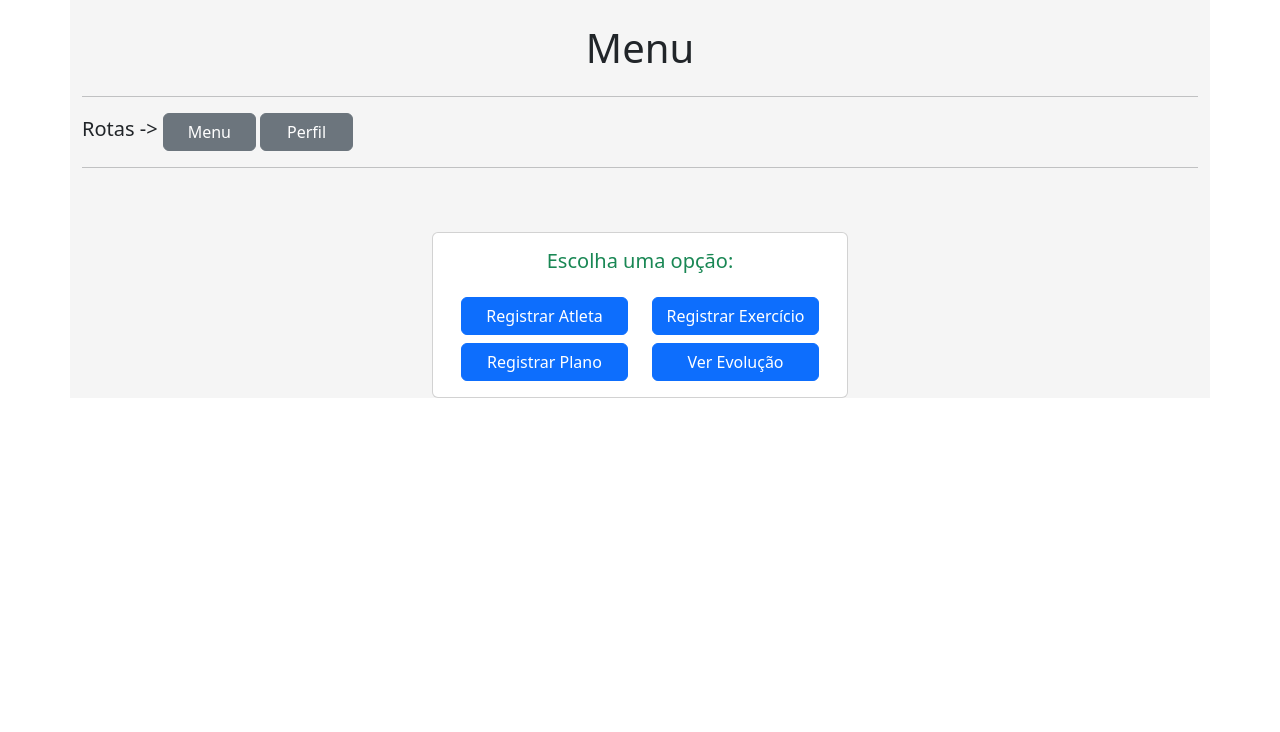
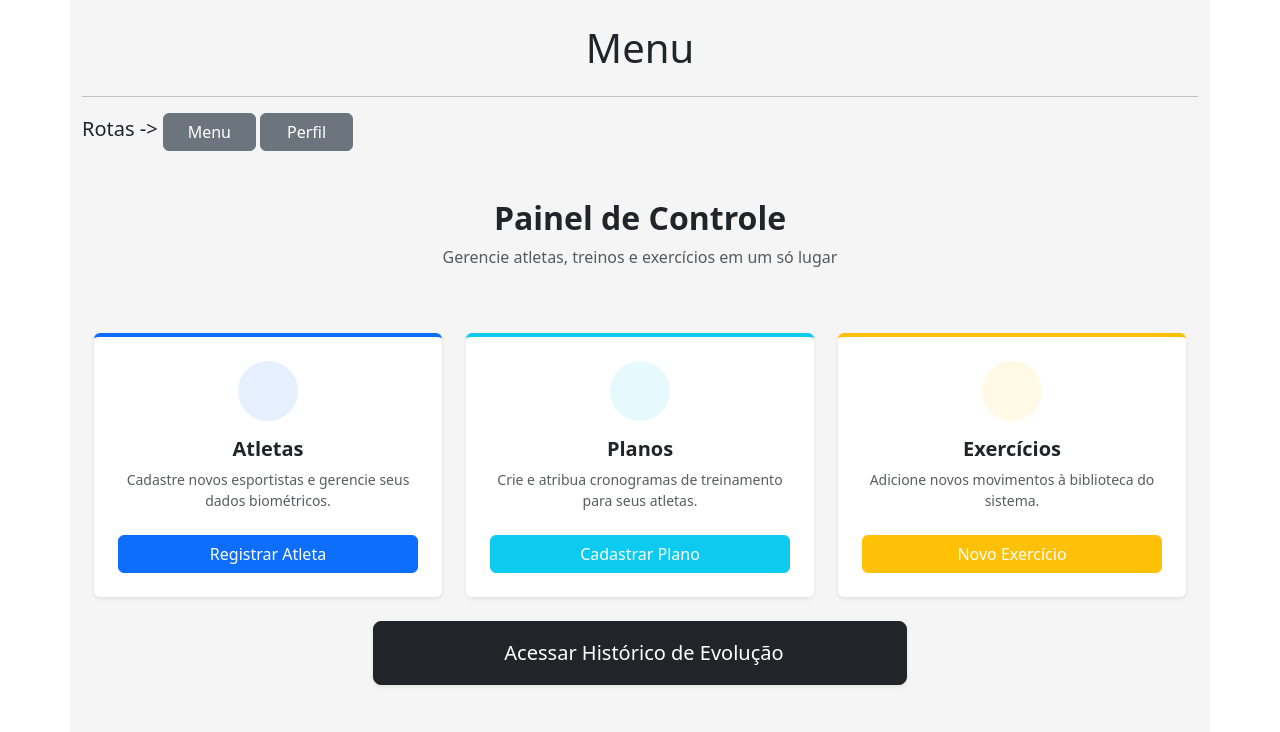
Before and after one commit to gabrielfernandocardoso-assuncao/Sistema-de-Gest-o-de-Atletas, a Flask app: page /menu/ in a window 1280 px wide. Shown: the top 732 px of the page. Run offline with Flask 3, Linux system fonts and the light colour scheme; some libraries are stand-ins or nearby versions.

Commit message:
refiz o front-end

```diff
--- a/sistema/templates/menu.html
+++ b/sistema/templates/menu.html
@@ -1,164 +1,155 @@
 {% extends 'base.html' %}
 
-{% block titulo%} Menu {% endblock %}
+{% block titulo %} Menu Principal {% endblock %}
 
 {% block content %}
     {% include 'cabecalho.html' %}
 
-    <hr>
-    <!-- padrao de toda pagina -->
-
-    <div class="row justify-content-center" >
-        <div class="card mt-5" style="width: 26rem;">
-            <div class="card-body ">
-                <h5 class="card-title text-success text-center">Escolha uma opção:</h5>
-                <!-- A ROW cria a linha. justify-content-center centraliza as colunas se sobrarem espaços -->
-                <div class="row justify-content-center mt-4">
-
-                    <!-- Primeira Coluna (6 unidades de largura) -->
-                    <div class="col-6 d-grid gap-2">
-                        <!-- botao para cadastrar Atleta -->
-                        <button type="button" class="btn btn-primary" data-bs-toggle="modal" data-bs-target="#cadastro">
-                            Registrar Atleta
-                        </button>
-                        <!-- modal registro de Atleta -->
-                        <div class="modal fade" id="cadastro" tabindex="-1">
-                            <div class="modal-dialog">
-                                <div class="modal-content">
-                                    <!-- Cabeçalho -->
-                                    <div class="modal-header bg-primary">
-                                        <h5>Cadastre o Atleta...</h5>
-                                        <button type="button" class="btn-close" data-bs-dismiss="modal"></button>
+    <div class="container py-5">
+        <div class="row text-center mb-5">
+            <h2 class="fw-bold text-dark">Painel de Controle</h2>
+            <p class="text-muted">Gerencie atletas, treinos e exercícios em um só lugar</p>
         </div>
 
-                                    <!-- corpo do modal -->
-                                    <div class="modal-body">
-                                        <!-- colocar o formulario -->
-                                        <form action="" method="post">
-                                            <!-- form_atleta -->
-                                            {{ form_atleta.csrf_token }}
-
-                                            {{ form_atleta.nome.label() }}
-                                            {{ form_atleta.nome(class="form-control")}}
-
-                                            {{ form_atleta.posicao.label() }}
-                                            {{ form_atleta.posicao(class="form-control")}}
-
-                                            {{ form_atleta.data_nascimento.label() }}
-                                            {{ form_atleta.data_nascimento(class="form-control")}}
-
-                                            {{ form_atleta.peso_atual.label() }}
-                                            {{ form_atleta.peso_atual(class="form-control")}}
-
-                                            {{ form_atleta.altura.label() }}
-                                            {{ form_atleta.altura(class="form-control")}}
-
-                                            {{ form_atleta.btnsubmit(class="btn btn-primary mt-4 w-100")}}
-                                        </form>
-
+        <div class="row g-4 justify-content-center">
+            <div class="col-md-4">
+                <div class="card h-100 border-0 shadow-sm border-top border-primary border-4">
+                    <div class="card-body text-center p-4">
+                        <div class="bg-primary bg-opacity-10 rounded-circle d-inline-flex align-items-center justify-content-center mb-3" style="width: 60px; height: 60px;">
+                            <i class="bi bi-person-plus-fill fs-3 text-primary"></i>
+                        </div>
+                        <h5 class="card-title fw-bold">Atletas</h5>
+                        <p class="card-text text-muted small">Cadastre novos esportistas e gerencie seus dados biométricos.</p>
+                        <button class="btn btn-primary w-100 mt-2" data-bs-toggle="modal" data-bs-target="#modalAtleta">Registrar Atleta</button>
+                    </div>
+                </div>
             </div>
 
-                                    <!-- rodapé -->
-                                    <div class="modal-footer bg-secondary">
-                                        <button type="button" class="btn btn-danger col-3" data-bs-dismiss="modal">Fechar</button>
+            <div class="col-md-4">
+                <div class="card h-100 border-0 shadow-sm border-top border-info border-4">
+                    <div class="card-body text-center p-4">
+                        <div class="bg-info bg-opacity-10 rounded-circle d-inline-flex align-items-center justify-content-center mb-3" style="width: 60px; height: 60px;">
+                            <i class="bi bi-journal-text fs-3 text-info"></i>
+                        </div>
+                        <h5 class="card-title fw-bold">Planos</h5>
+                        <p class="card-text text-muted small">Crie e atribua cronogramas de treinamento para seus atletas.</p>
+                        <button class="btn btn-info text-white w-100 mt-2" data-bs-toggle="modal" data-bs-target="#modalPlano">Cadastrar Plano</button>
+                    </div>
+                </div>
+            </div>
+
+            <div class="col-md-4">
+                <div class="card h-100 border-0 shadow-sm border-top border-warning border-4">
+                    <div class="card-body text-center p-4">
+                        <div class="bg-warning bg-opacity-10 rounded-circle d-inline-flex align-items-center justify-content-center mb-3" style="width: 60px; height: 60px;">
+                            <i class="bi bi-activity fs-3 text-warning"></i>
+                        </div>
+                        <h5 class="card-title fw-bold">Exercícios</h5>
+                        <p class="card-text text-muted small">Adicione novos movimentos à biblioteca do sistema.</p>
+                        <button class="btn btn-warning text-white w-100 mt-2" data-bs-toggle="modal" data-bs-target="#modalExercicio">Novo Exercício</button>
+                    </div>
+                </div>
+            </div>
+
+            <div class="col-md-6 mt-4">
+                <a href="{{ url_for('Evolucao') }}" class="btn btn-dark btn-lg w-100 py-3 shadow-sm">
+                    <i class="bi bi-graph-up-arrow me-2 text-success"></i> Acessar Histórico de Evolução
+                </a>
+            </div>
+        </div>
+    </div>
+
+    <div class="modal fade" id="modalAtleta" tabindex="-1">
+        <div class="modal-dialog modal-dialog-centered">
+            <div class="modal-content border-0 shadow">
+                <div class="modal-header bg-primary text-white">
+                    <h5 class="modal-title fw-bold">Novo Atleta</h5>
+                    <button type="button" class="btn-close btn-close-white" data-bs-dismiss="modal"></button>
+                </div>
+                <div class="modal-body p-4">
+                    <form action="" method="post">
+                        {{ form_atleta.csrf_token }}
+                        <div class="mb-3">
+                            {{ form_atleta.nome.label(class="form-label small fw-bold") }}
+                            {{ form_atleta.nome(class="form-control") }}
+                        </div>
+                        <div class="mb-3">
+                            {{ form_atleta.posicao.label(class="form-label small fw-bold") }}
+                            {{ form_atleta.posicao(class="form-control") }}
+                        </div>
+                        <div class="row g-2 mb-3">
+                            <div class="col-6">
+                                {{ form_atleta.peso_atual.label(class="form-label small fw-bold") }}
+                                {{ form_atleta.peso_atual(class="form-control") }}
+                            </div>
+                            <div class="col-6">
+                                {{ form_atleta.altura.label(class="form-label small fw-bold") }}
+                                {{ form_atleta.altura(class="form-control") }}
+                            </div>
+                        </div>
+                        <div class="mb-4">
+                            {{ form_atleta.data_nascimento.label(class="form-label small fw-bold") }}
+                            {{ form_atleta.data_nascimento(class="form-control", type="date") }}
+                        </div>
+                        {{ form_atleta.btnsubmit(class="btn btn-primary w-100 py-2") }}
+                    </form>
                 </div>
             </div>
         </div>
     </div>
 
-                        <!-- botao registro do plano -->
-                        <button type="button" class="btn btn-primary" data-bs-toggle="modal" data-bs-target="#cadastro_plano">
-                            Registrar Plano
-                        </button>
-
-                        <!-- modal -->
-                        <div class="modal fade" id="cadastro_plano" tabindex="-1">
-                            <div class="modal-dialog">
-                                <div class="modal-content">
-                                    <!-- Cabeçalho -->
-                                        <div class="modal-header bg-primary">
-                                        <h5>Faça um Plano...</h5>
-                                        <button type="button" class="btn-close" data-bs-dismiss="modal"></button>
+    <div class="modal fade" id="modalPlano" tabindex="-1">
+        <div class="modal-dialog modal-dialog-centered">
+            <div class="modal-content border-0 shadow">
+                <div class="modal-header bg-info text-white">
+                    <h5 class="modal-title fw-bold">Novo Plano de Treino</h5>
+                    <button type="button" class="btn-close btn-close-white" data-bs-dismiss="modal"></button>
                 </div>
-
-                                    <!-- corpo do modal -->
-                                    <div class="modal-body">
-                                        <!-- colocar formulario -->
+                <div class="modal-body p-4">
                     <form action="" method="post">
-                                            <!-- form_planotreino -->
                         {{ form_planotreino.csrf_token }}
-
-                                            {{ form_planotreino.nome_plano.label() }}
-                                            {{ form_planotreino.nome_plano(class="form-control")}}
-
-                                            {{ form_planotreino.objetivo.label() }}
-                                            {{ form_planotreino.objetivo(class="form-control")}}
-
-                                            {{ form_planotreino.id_atleta.label() }}
-                                            {{ form_planotreino.id_atleta(class="form-control")}}
-
-                                            {{ form_planotreino.btnsubmit(class="btn btn-primary mt-4 w-100")}}
-
+                        <div class="mb-3">
+                            {{ form_planotreino.nome_plano.label(class="form-label small fw-bold") }}
+                            {{ form_planotreino.nome_plano(class="form-control") }}
+                        </div>
+                        <div class="mb-3">
+                            {{ form_planotreino.objetivo.label(class="form-label small fw-bold") }}
+                            {{ form_planotreino.objetivo(class="form-control") }}
+                        </div>
+                        <div class="mb-4">
+                            {{ form_planotreino.id_atleta.label(class="form-label small fw-bold") }}
+                            {{ form_planotreino.id_atleta(class="form-select") }}
+                        </div>
+                        {{ form_planotreino.btnsubmit(class="btn btn-info text-white w-100 py-2") }}
                     </form>
-                                    </div>
-
-                                    <!-- rodapé -->
-                                    <div class="modal-footer bg-secondary">
-                                        <button type="button" class="btn btn-danger col-3" data-bs-dismiss="modal">Fechar</button>
-                                    </div>
                 </div>
             </div>
         </div>
     </div>
 
-                    <!-- Segunda Coluna (6 unidades de largura) -->
-                    <div class="col-6 d-grid gap-2">
-                        <!-- botao de registrar Exercício -->
-                        <button type="button" class="btn btn-primary" data-bs-toggle="modal" data-bs-target="#cadastro_exercicio">
-                            Registrar Exercício
-                        </button>
-
-                        <!-- modal -->
-                        <div class="modal fade" id="cadastro_exercicio" tabindex="-1">
-                            <div class="modal-dialog">
-                                <div class="modal-content">
-                                    <!-- Cabeçalho -->
-                                    <div class="modal-header bg-primary">
-                                        <h5>Registre um Exercício...</h5>
+    <div class="modal fade" id="modalExercicio" tabindex="-1">
+        <div class="modal-dialog modal-dialog-centered">
+            <div class="modal-content border-0 shadow">
+                <div class="modal-header bg-warning">
+                    <h5 class="modal-title fw-bold">Novo Exercício</h5>
                     <button type="button" class="btn-close" data-bs-dismiss="modal"></button>
                 </div>
-
-                                    <!-- corpo do modal -->
-                                    <div class="modal-body">
-                                        <!-- colocar formulario -->
+                <div class="modal-body p-4">
                     <form action="" method="post">
-                                            <!-- form_exercicio -->
                         {{ form_exercicio.csrf_token }}
-
-                                            {{ form_exercicio.nome_exercicio.label(class="fs-5 fw-bold") }}
-                                            {{ form_exercicio.nome_exercicio(class="form-control mt-2") }}
-
-                                            {{ form_exercicio.categoria.label(class="fs-5 fw-bold") }}
-                                            {{ form_exercicio.categoria(class="form-control mt-2") }}
-
-                                            {{ form_exercicio.btnsubmit(class="btn btn-primary mt-4 w-100")}}
+                        <div class="mb-3">
+                            {{ form_exercicio.nome_exercicio.label(class="form-label small fw-bold") }}
+                            {{ form_exercicio.nome_exercicio(class="form-control") }}
+                        </div>
+                        <div class="mb-4">
+                            {{ form_exercicio.categoria.label(class="form-label small fw-bold") }}
+                            {{ form_exercicio.categoria(class="form-control") }}
+                        </div>
+                        {{ form_exercicio.btnsubmit(class="btn btn-warning text-white w-100 py-2") }}
                     </form>
-                                    </div>
-
-                                    <!-- rodapé -->
-                                    <div class="modal-footer bg-secondary">
-                                        <button type="button" class="btn btn-danger col-3" data-bs-dismiss="modal">Fechar</button>
                 </div>
             </div>
         </div>
     </div>
 
-                        <!-- rota para ver a Evolução -->
-                        <a href="{{ url_for('Evolucao')}}" class="btn btn-primary">Ver Evolução</a>
-                    </div>
-
-                </div>
-            </div>
-        </div>
-    </div>
 {% endblock %}
```
Also changed, not shown: sistema/templates/evolucao.html (+33 -68 lines), sistema/templates/login.html (+60 -69 lines), sistema/templates/perfil.html (+55 -79 lines). Lines whose indentation alone changed are shown as unchanged.
